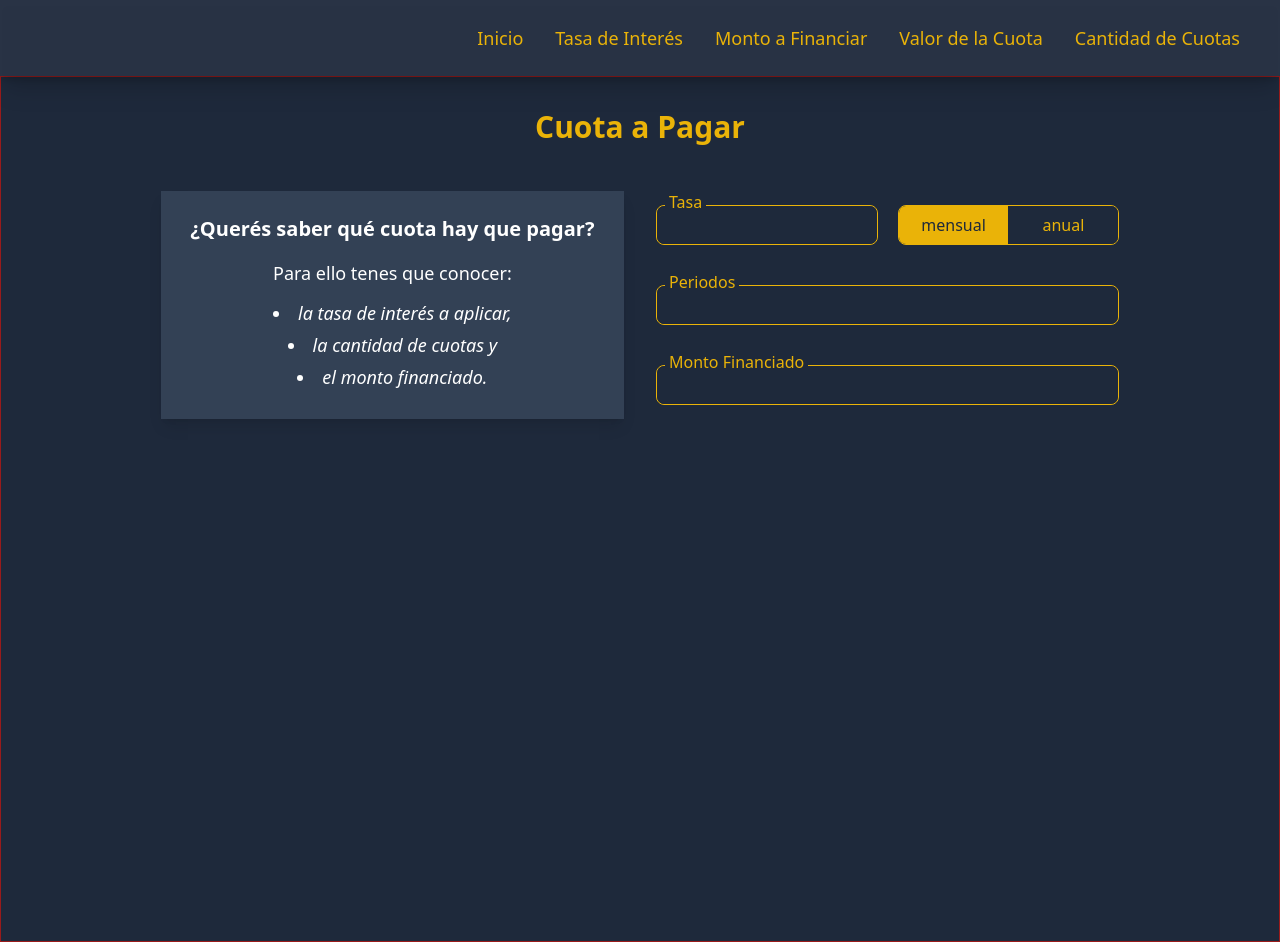
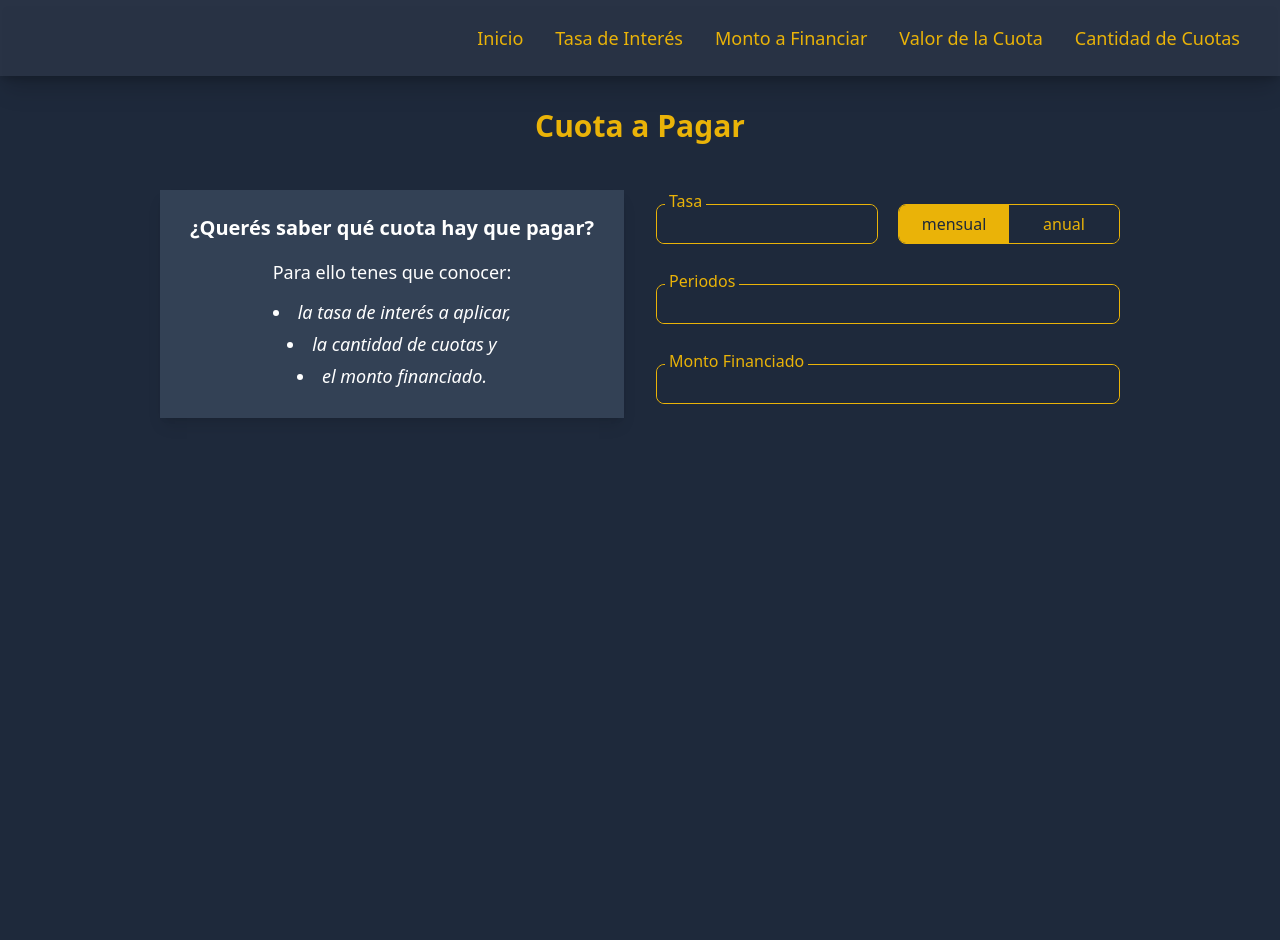
Before and after one commit to fedeferrelli/clac, a React (Vite) app: page /cuota-a-pagar in a window 1280 px wide. Built offline with nearby package versions, Linux system fonts and the light colour scheme.

Commit message:
Fix Footer Position III

```diff
--- a/src/Components/Cuota.jsx
+++ b/src/Components/Cuota.jsx
@@ -35,7 +35,7 @@ function Cuota() {
 
 
   return (
-    <div className=" bg-slate-800 w-full border border-red-800 bg-orange-200 min-h-screen h-auto py-4 sm:py-8">
+    <div className=" bg-slate-800 w-full min-h-screen h-auto py-4 sm:py-8">
       {/* Para mobile: explicación de los requisitos para utilizar esta pantalla */
         info && (
         <div className="w-full h-screen fixed top-0 z-10 bg-slate-700/70 flex">
@@ -223,9 +223,7 @@ function Cuota() {
           )}
         </main>
       </div>
-      <main className="w-full bg-secondary flex justify-center bg-orange-500">
 
-</main>
     </div>
   );
 }
```
